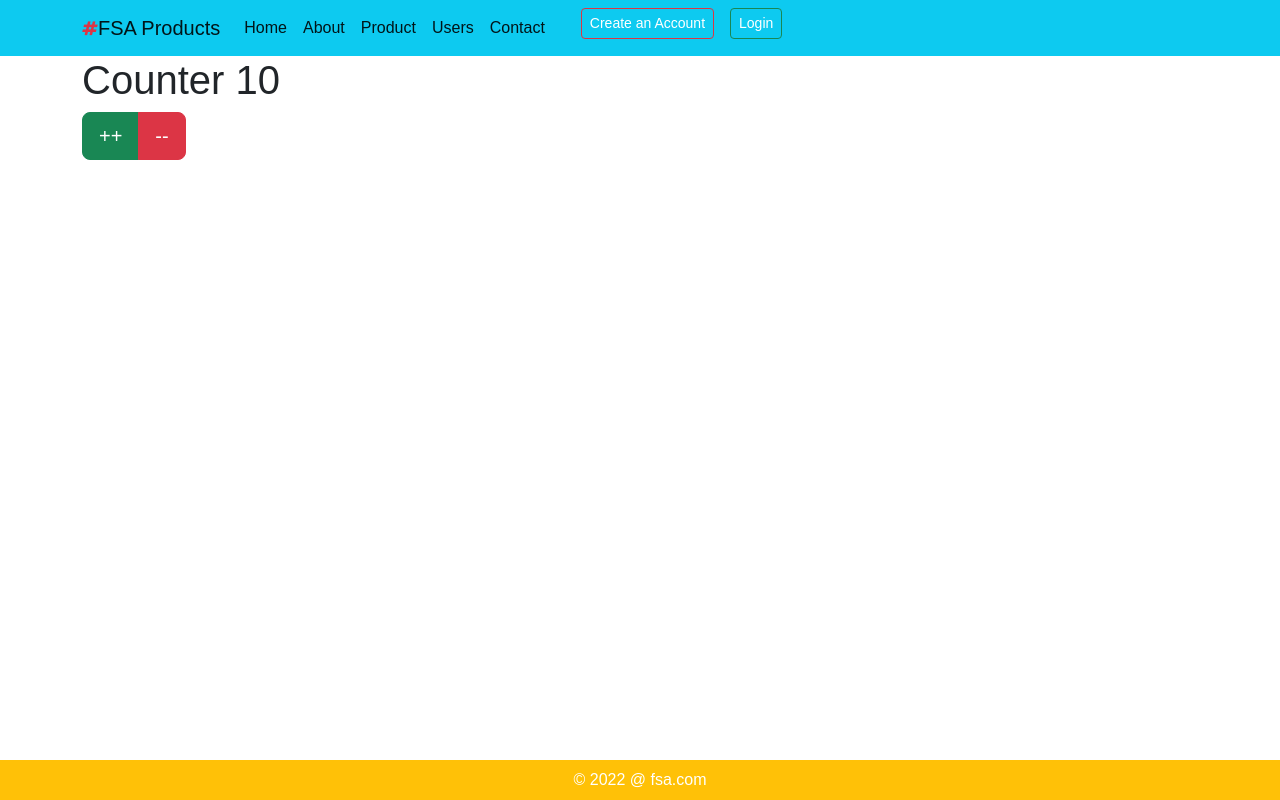
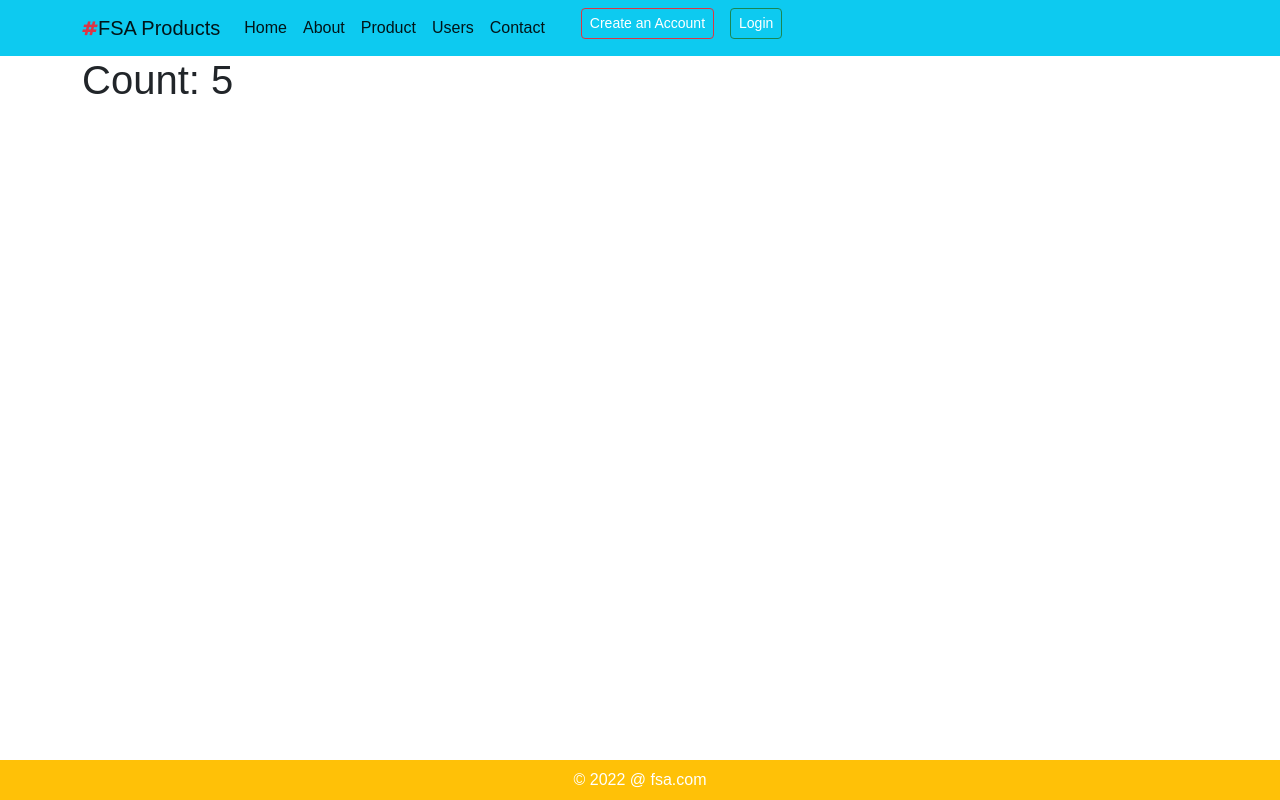
Before and after one commit to afiyahnaz/NewReactjsProductProject, a React (Create React App) app: page / in a window 1280 px wide. Built offline with nearby package versions, Linux system fonts and the light colour scheme.

Commit message:
added useEffect Hooks

```diff
--- a/src/AutoCounter.js
+++ b/src/AutoCounter.js
@@ -1,34 +1,60 @@
-import React from 'react';
+import React, { useEffect } from 'react';
+
+import { useState } from 'react';
 
 
 
-class AutoCounter extends React.Component{
 
-     state = { count: 0  }
+// class AutoCounter extends React.Component{
+
+//      state = { count: 0  }
 
 
-     componentDidMount = () => {
-       this.interval = setInterval( ()=> {
-           console.log('set Interval');
-           let old = this.state.count;
-           this.setState({ count: ++old });
-       },1000);
+//      componentDidMount = () => {
+//        this.interval = setInterval( ()=> {
+//            console.log('set Interval');
+//            let old = this.state.count;
+//            this.setState({ count: ++old });
+//        },1000);
 
-     }
+//      }
 
-    componentWillUnmount(){
-        console.log('clear the interval');
-        clearInterval(this.interval);
-    }
+//     componentWillUnmount(){
+//         console.log('clear the interval');
+//         clearInterval(this.interval);
+//     }
 
-     render () {
+//      render () {
 
-        return <>
-              <h1>Count: {this.state.count}</h1>
+//         return <>
+//               <h1>Count: {this.state.count}</h1>
 
-        </>
-    }
+//         </>
+//     }
+// };
+
+const AutoCounter = () =>{
+    const [count, setCount ] = useState(0);//useState is hook
+
+    useEffect(() => {
+        //useEffect works as componentDidMount
+        //useEffect works as componentDidUpdate
+        //useEffcet works as componentWillUnMount
+        const timmer = setTimeout(() => {
+            console.log('set interval');
+            // let old = this.state.count;
+            // this.setState({ count: ++old});
+            setCount(count + 1 );
+        },1000);
+
+        return () => {
+            console.log('unMounted');
+            clearInterval(timmer);
+        }
+     }, [count]);//only one dependency use this if not keep empty array
+
+    return <h1>Count: {count}</h1>
+
 };
 
-
 export default AutoCounter;
--- a/src/Counter.js
+++ b/src/Counter.js
@@ -31,15 +31,15 @@ class Counter extends React.Component{
              });
        }
 
-       componentDidMount(){  //who is calling React Library
-        console.log('componentDidMount');
+    //    componentDidMount(){  //who is calling React Library
+    //     console.log('componentDidMount');
 
-       }
+    //    }
 
-       shouldComponentUpdate(nextProps, nextState){
-        if (this.state.count === nextState.count) return false;
-        return true;
-       }
+    //    shouldComponentUpdate(nextProps, nextState){
+    //     if (this.state.count === nextState.count) return false;
+    //     return true;
+    //    }
 
        componentDidUpdate(){
         console.log('Updated');
--- a/src/CounterFunc.js
+++ b/src/CounterFunc.js
@@ -9,16 +9,16 @@ import { useState }   from 'react';
 //hooks
 const CounterFunc = ({ count }) => {
 
-    const [countState, setCountState] = useState(count);
-
+    const [countState, setCountState] = useState(count); //destructuring
+                                       //useState is hook
 
 const inc =() => {
-    setCountState(1000);
+    setCountState(countState + 1 );
 
 }
 
 const dec =() => {
-   setCountState(10);
+   setCountState(countState - 1 );
 
 }
     return<>
--- a/src/Home.js
+++ b/src/Home.js
@@ -11,7 +11,8 @@ function Home() {
     return <>
          {/* <Counter/> */}
         {/* <AutoCounter  count={0}/> */}
-        <CounterFunc count ={10 }/>
+        {/* <CounterFunc count ={10 }/> */}
+        <AutoCounter/>
 
     </>
 }
```
